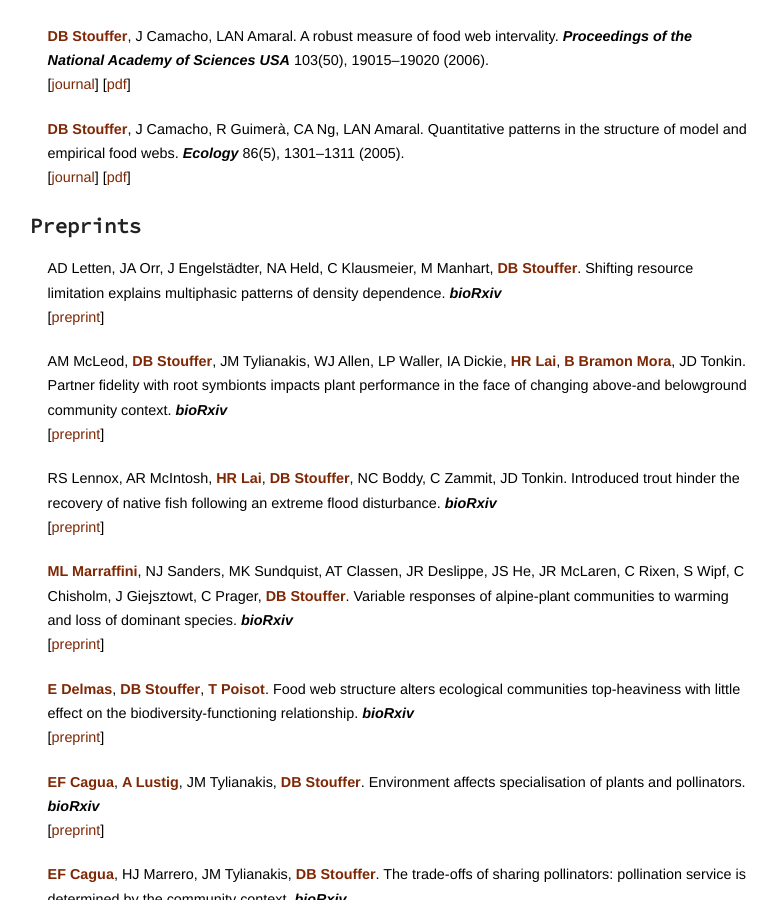
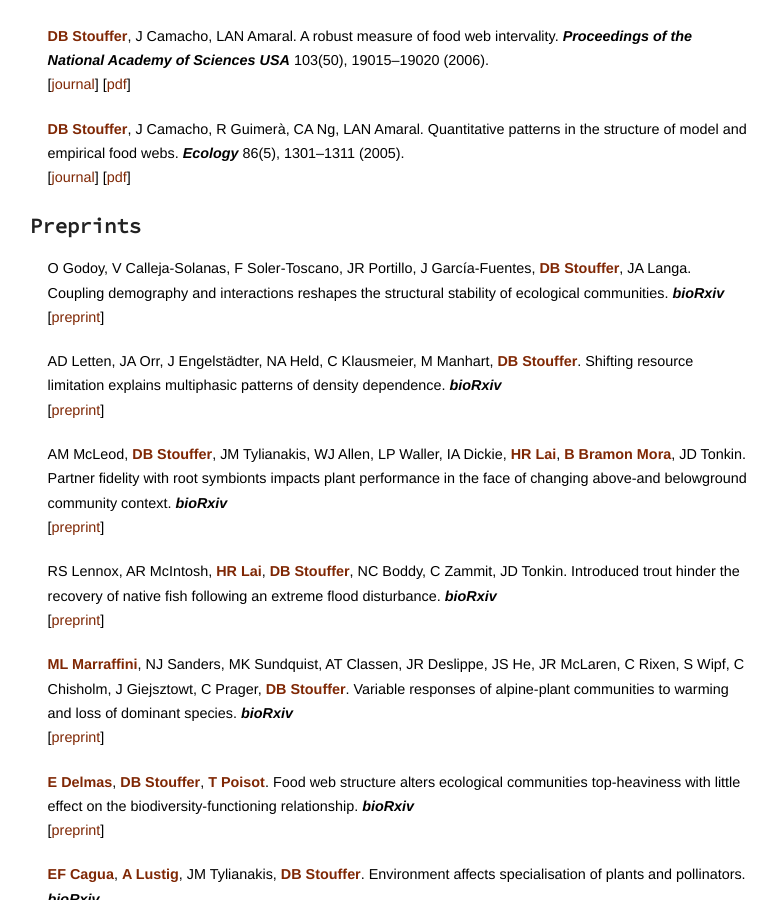
Before and after one commit to stoufferlab/stoufferlab.github.io, a Jekyll site: the page built from publications/index.html, in a window 1280 px wide and 900 px high, scrolled down 10887 px. Shown: the whole window, without its empty margins (375-1152 px from the left). Built offline with Jekyll 4.4.1, drawn with Linux system fonts in a browser that asks for light colours; nearby versions of some CDN libraries; library files that are not in the unit come from our copies; a script that is not in the unit is left out.

Commit message:
adding coupled parameter preprint

```diff
--- a/publications/preprints.html
+++ b/publications/preprints.html
@@ -17,6 +17,25 @@ ARTICLE TITLE.
 </li>
 </div>
 -->
+
+<div id="publication">
+<li>
+<p>
+O Godoy,
+V Calleja-Solanas,
+F Soler-Toscano,
+JR Portillo,
+J García-Fuentes,
+<b style="color: rgb(127,39,4);">DB Stouffer</b>,
+JA Langa.
+Coupling demography and interactions reshapes the structural stability of ecological communities.
+<b><i>bioRxiv</i></b>
+<br>
+	[<a href="https://doi.org/10.64898/2026.10.16.759606">preprint</a>]
+<br>
+</p>
+</li>
+</div>
 
 <div id="publication">
 <li>
```
